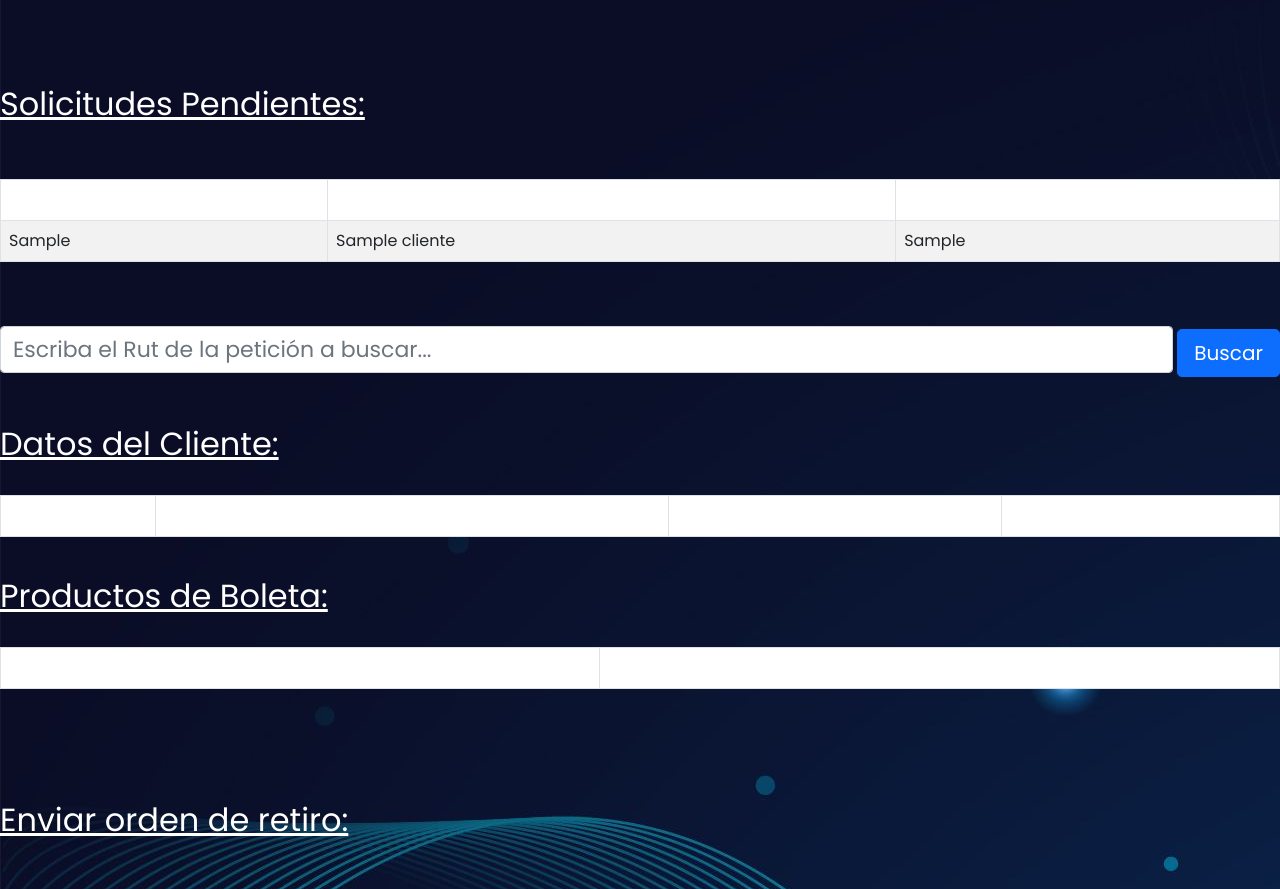
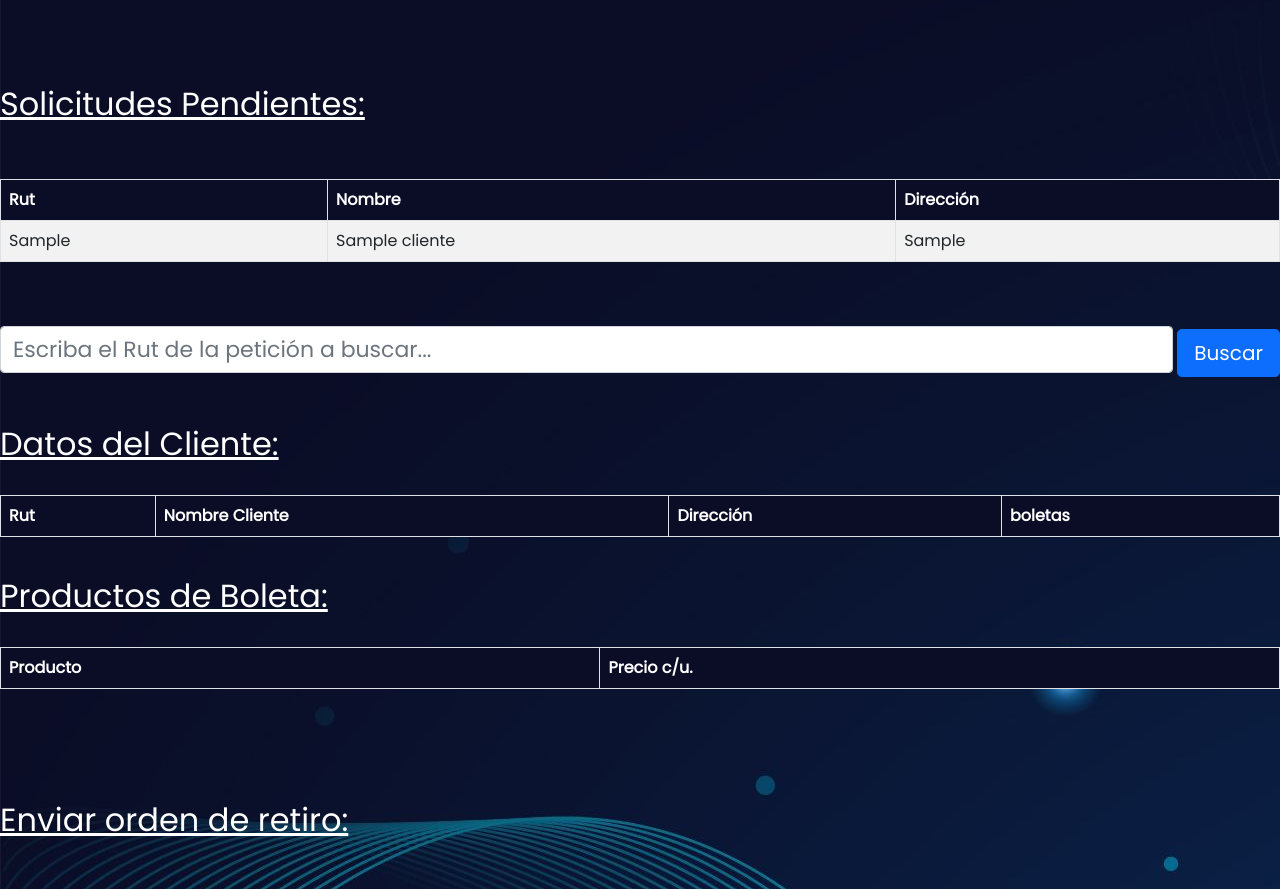
Before and after one commit to Empowerdeith/ProyectoPostVenta, a Django app: page /revision/ in a window 1280 px wide. Shown: the part 230-1119 px from the top of the page. Run offline with Django 3.2, Linux system fonts and the light colour scheme; tables that the repository leaves empty hold one stand-in row (values such as "Sample post"); lists and menus that the app fills with data are empty.

Commit message:
seccion revision

```diff
--- a/static/css/styles.css
+++ b/static/css/styles.css
@@ -135,7 +135,7 @@ thead{
 	background-color:  rgb(11,13,38);
 	color: #fff;
 }
-tr{
+tbody{
 	background-color: white!important;
 }
 /*------------------------------------------------------------------------------------------------*/
```
